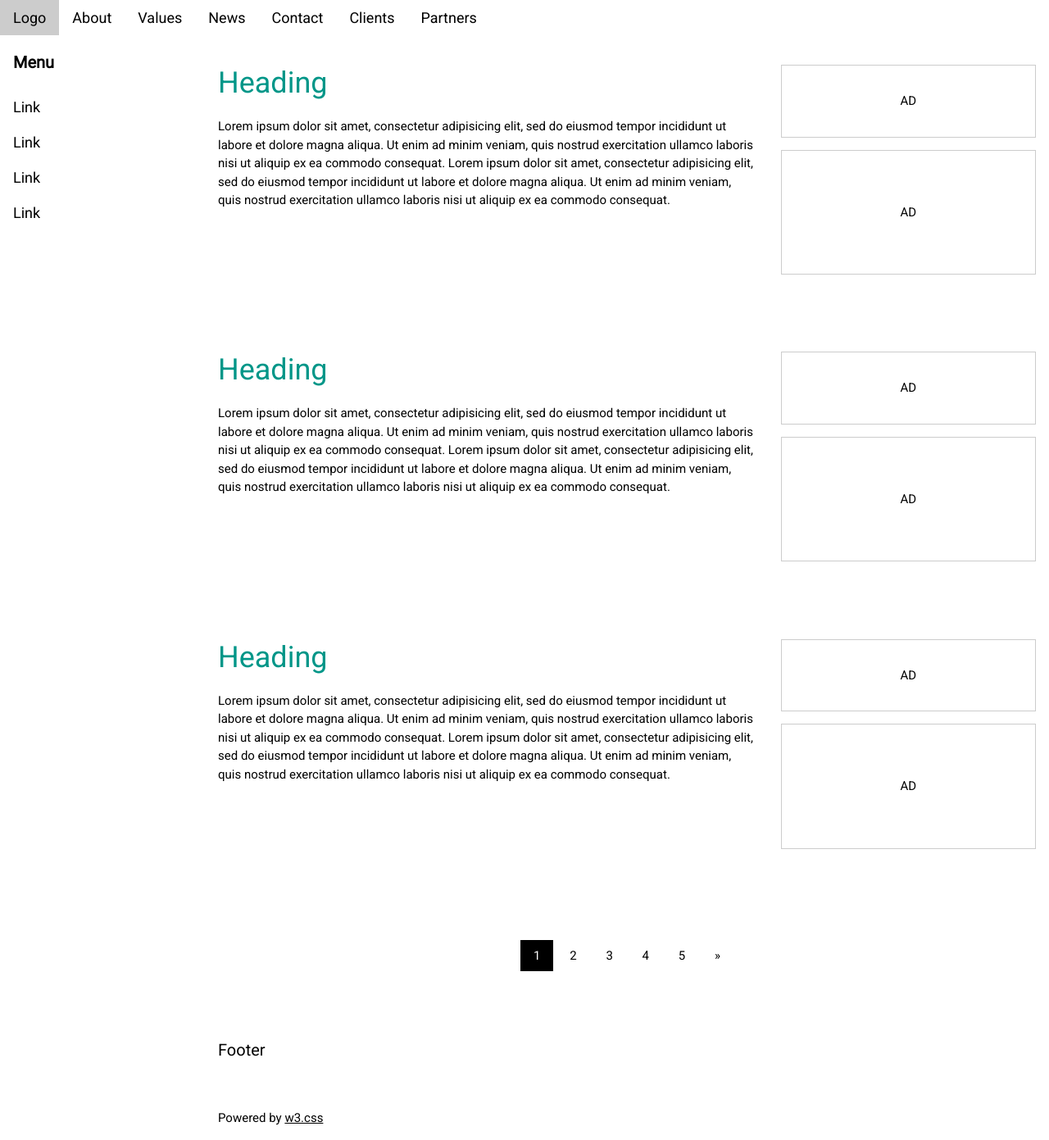
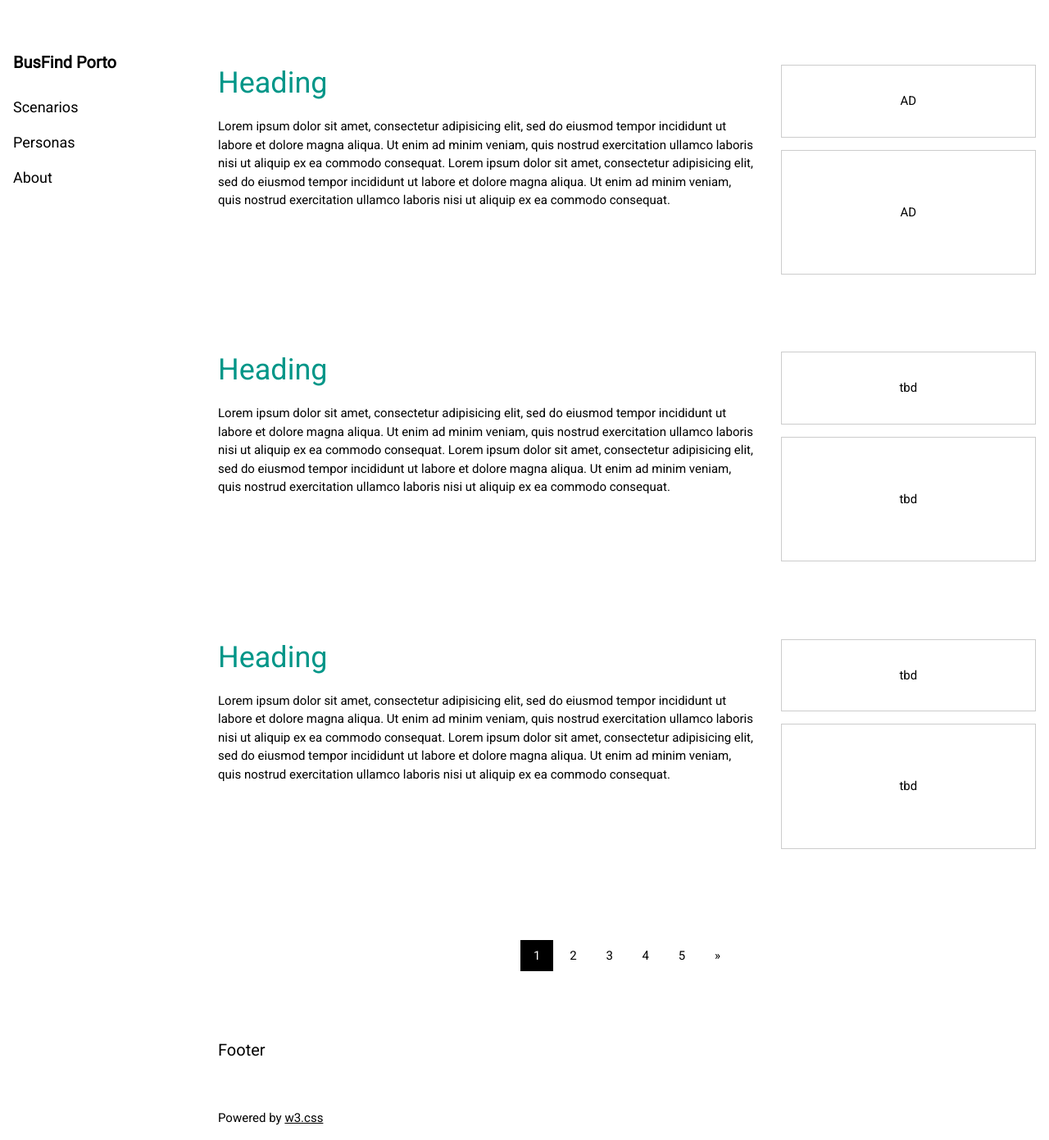
Before and after one commit to tiagofeitor/es-2019-2020-P13.github.io, a Jekyll site: the page documentation/doc.html, which Jekyll copies as it is, in a window 1280 px wide and 1391 px high. Shown: the whole window at 82% size. Built offline with Jekyll 4.4.1, drawn with Linux system fonts in a browser that asks for light colours; comment, search, counter and statistics services are not loaded.

Commit message:
Update doc.html

```diff
--- a/documentation/doc.html
+++ b/documentation/doc.html
@@ -19,30 +19,29 @@ html,body,h1,h2,h3,h4,h5,h6 {font-family: "Roboto", sans-serif;}
 </style>
 <body>
 
-<!-- Navbar -->
+<!-- Navbar
 <div class="w3-top">
   <div class="w3-bar w3-theme w3-top w3-left-align w3-large">
     <a class="w3-bar-item w3-button w3-right w3-hide-large w3-hover-white w3-large w3-theme-l1" href="javascript:void(0)" onclick="w3_open()"><i class="fa fa-bars"></i></a>
     <a href="#" class="w3-bar-item w3-button w3-theme-l1">Logo</a>
     <a href="#" class="w3-bar-item w3-button w3-hide-small w3-hover-white">About</a>
-    <a href="#" class="w3-bar-item w3-button w3-hide-small w3-hover-white">Values</a>
-    <a href="#" class="w3-bar-item w3-button w3-hide-small w3-hover-white">News</a>
+    <a href="#" class="w3-bar-item w3-button w3-hide-small w3-hover-white">Scenarios</a>
+    <a href="#" class="w3-bar-item w3-button w3-hide-small w3-hover-white">Personas</a>
     <a href="#" class="w3-bar-item w3-button w3-hide-small w3-hover-white">Contact</a>
     <a href="#" class="w3-bar-item w3-button w3-hide-small w3-hide-medium w3-hover-white">Clients</a>
     <a href="#" class="w3-bar-item w3-button w3-hide-small w3-hide-medium w3-hover-white">Partners</a>
   </div>
-</div>
+</div>-->
 
 <!-- Sidebar -->
 <nav class="w3-sidebar w3-bar-block w3-collapse w3-large w3-theme-l5 w3-animate-left" id="mySidebar">
   <a href="javascript:void(0)" onclick="w3_close()" class="w3-right w3-xlarge w3-padding-large w3-hover-black w3-hide-large" title="Close Menu">
     <i class="fa fa-remove"></i>
   </a>
-  <h4 class="w3-bar-item"><b>Menu</b></h4>
-  <a class="w3-bar-item w3-button w3-hover-black" href="#">Link</a>
-  <a class="w3-bar-item w3-button w3-hover-black" href="#">Link</a>
-  <a class="w3-bar-item w3-button w3-hover-black" href="#">Link</a>
-  <a class="w3-bar-item w3-button w3-hover-black" href="#">Link</a>
+  <h4 class="w3-bar-item"><b>BusFind Porto</b></h4>
+  <a class="w3-bar-item w3-button w3-hover-black" href="#">Scenarios</a>
+  <a class="w3-bar-item w3-button w3-hover-black" href="#">Personas</a>
+  <a class="w3-bar-item w3-button w3-hover-black" href="#">About</a>
 </nav>
 
 <!-- Overlay effect when opening sidebar on small screens -->
@@ -70,8 +69,8 @@ html,body,h1,h2,h3,h4,h5,h6 {font-family: "Roboto", sans-serif;}
         dolor sit amet, consectetur adipisicing elit, sed do eiusmod tempor incididunt ut labore et dolore magna aliqua. Ut enim ad minim veniam, quis nostrud exercitation ullamco laboris nisi ut aliquip ex ea commodo consequat.</p>
     </div>
     <div class="w3-third w3-container">
-      <p class="w3-border w3-padding-large w3-padding-32 w3-center">AD</p>
-      <p class="w3-border w3-padding-large w3-padding-64 w3-center">AD</p>
+      <p class="w3-border w3-padding-large w3-padding-32 w3-center">tbd</p>
+      <p class="w3-border w3-padding-large w3-padding-64 w3-center">tbd</p>
     </div>
   </div>
 
@@ -82,8 +81,8 @@ html,body,h1,h2,h3,h4,h5,h6 {font-family: "Roboto", sans-serif;}
         dolor sit amet, consectetur adipisicing elit, sed do eiusmod tempor incididunt ut labore et dolore magna aliqua. Ut enim ad minim veniam, quis nostrud exercitation ullamco laboris nisi ut aliquip ex ea commodo consequat.</p>
     </div>
     <div class="w3-third w3-container">
-      <p class="w3-border w3-padding-large w3-padding-32 w3-center">AD</p>
-      <p class="w3-border w3-padding-large w3-padding-64 w3-center">AD</p>
+      <p class="w3-border w3-padding-large w3-padding-32 w3-center">tbd</p>
+      <p class="w3-border w3-padding-large w3-padding-64 w3-center">tbd</p>
     </div>
   </div>
 
```
